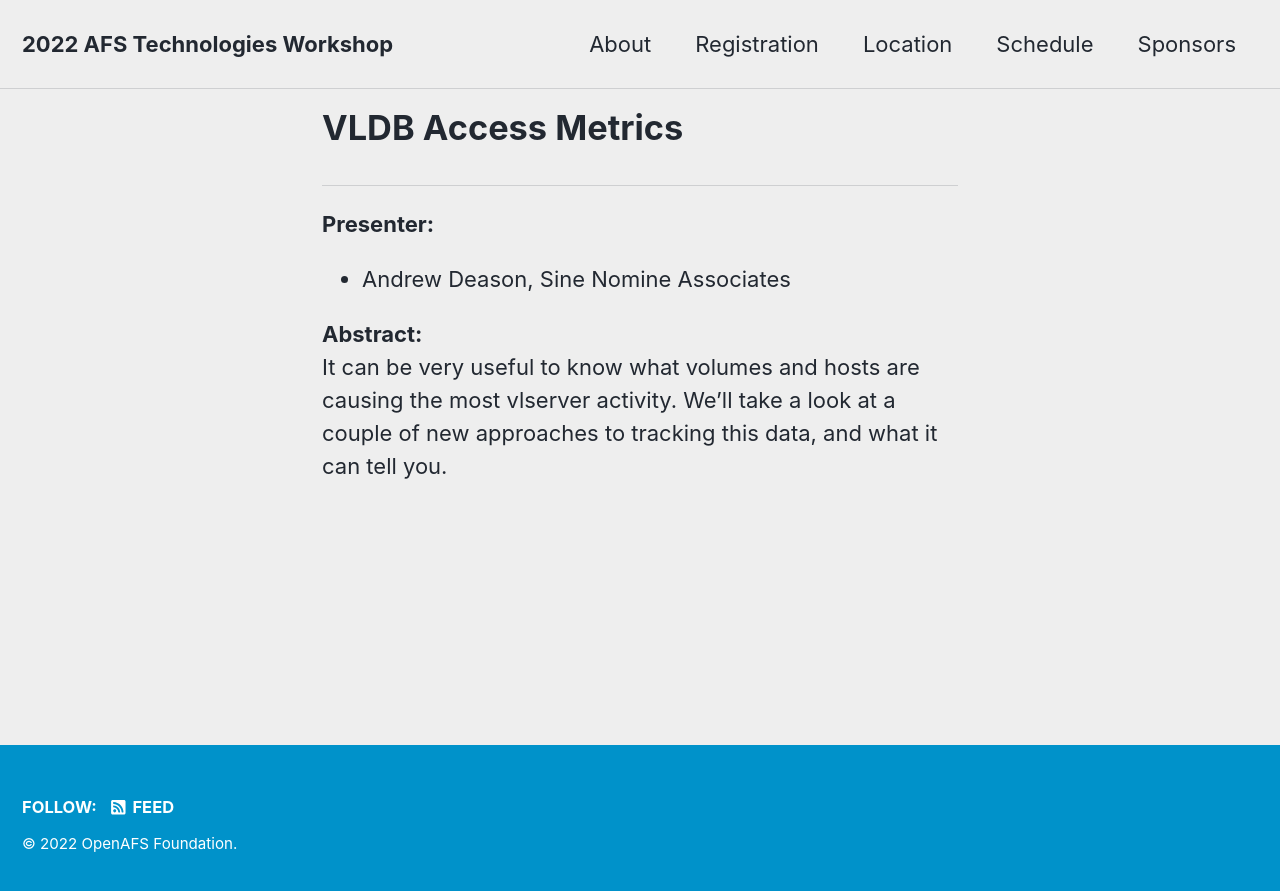
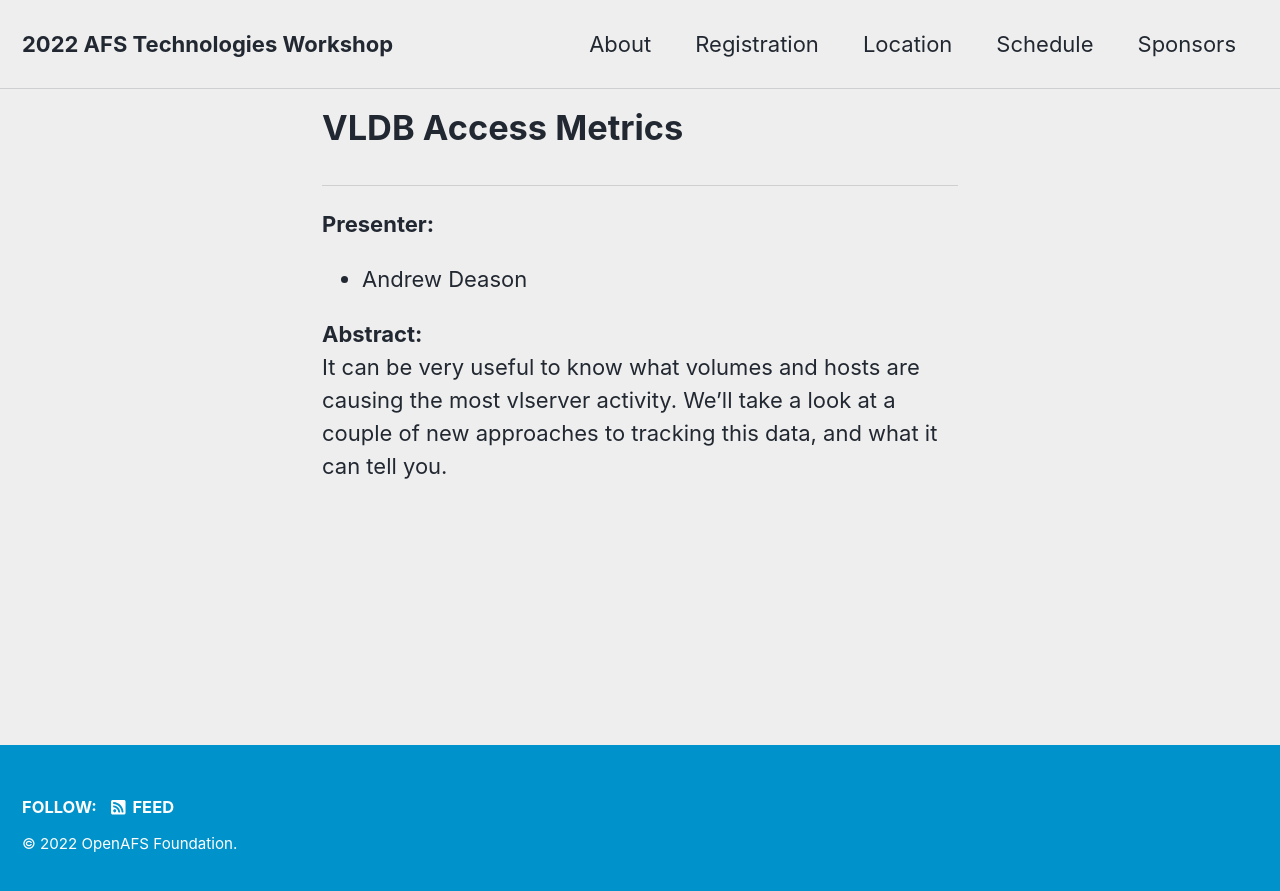
Before and after one commit to openafsfoundation/openafs-workshop.org, a Jekyll site: the page built from _pages/talks/vldb-access-metrics.md, in a window 1280 px wide. Shown: the top 891 px of the page. Built offline with Jekyll 4.4.1, drawn with Linux system fonts in a browser that asks for light colours; cached includes are drawn as plain includes; nearby versions of some CDN libraries.

Commit message:
2022: Update org in Andrew's talks

```diff
--- a/_pages/talks/vldb-access-metrics.md
+++ b/_pages/talks/vldb-access-metrics.md
@@ -5,7 +5,6 @@ permalink: /talks/vldb-access-metrics/
 layout: workshop/talk
 presenters:
   - name: Andrew Deason
-    org: Sine Nomine Associates
 ---
 
 It can be very useful to know what volumes and hosts are causing the most
```
Also changed, not shown: _pages/talks/benefits-of-afs-protocol-enhancements.md (+0 -1 lines).
